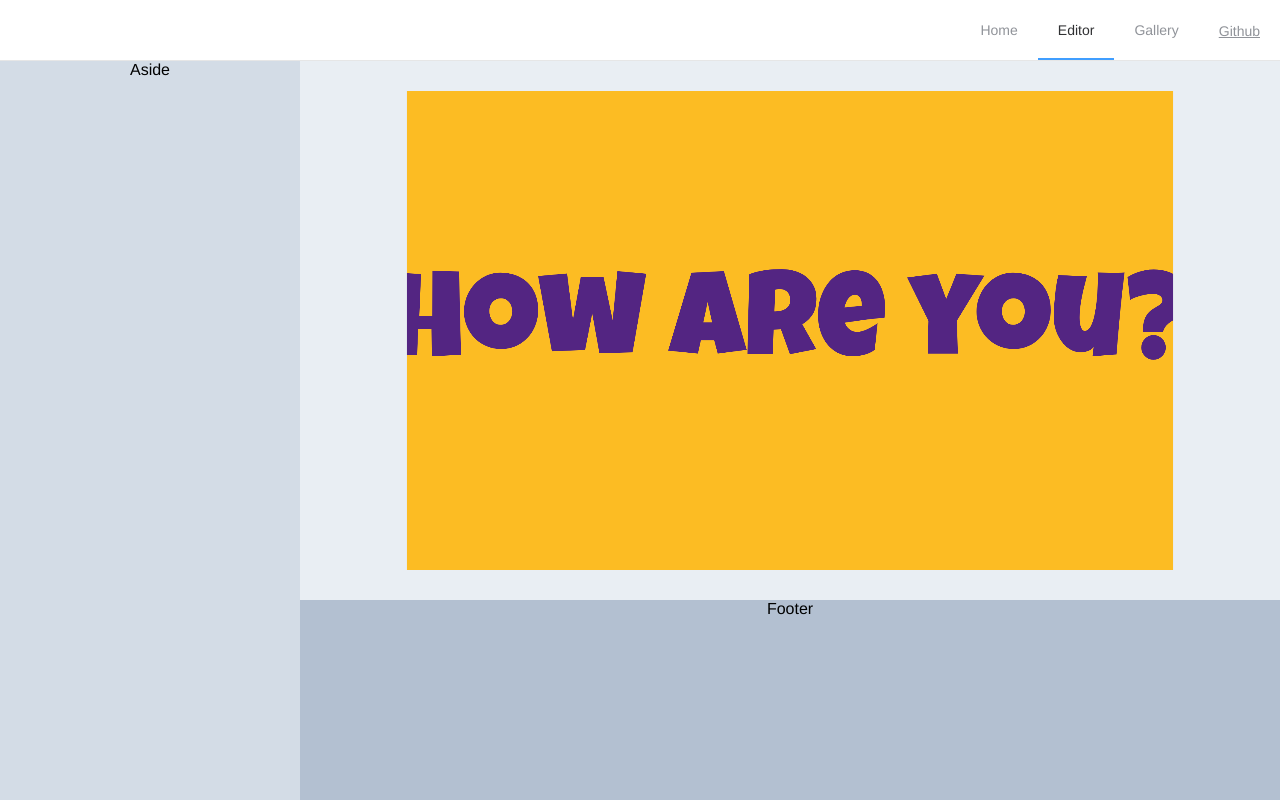
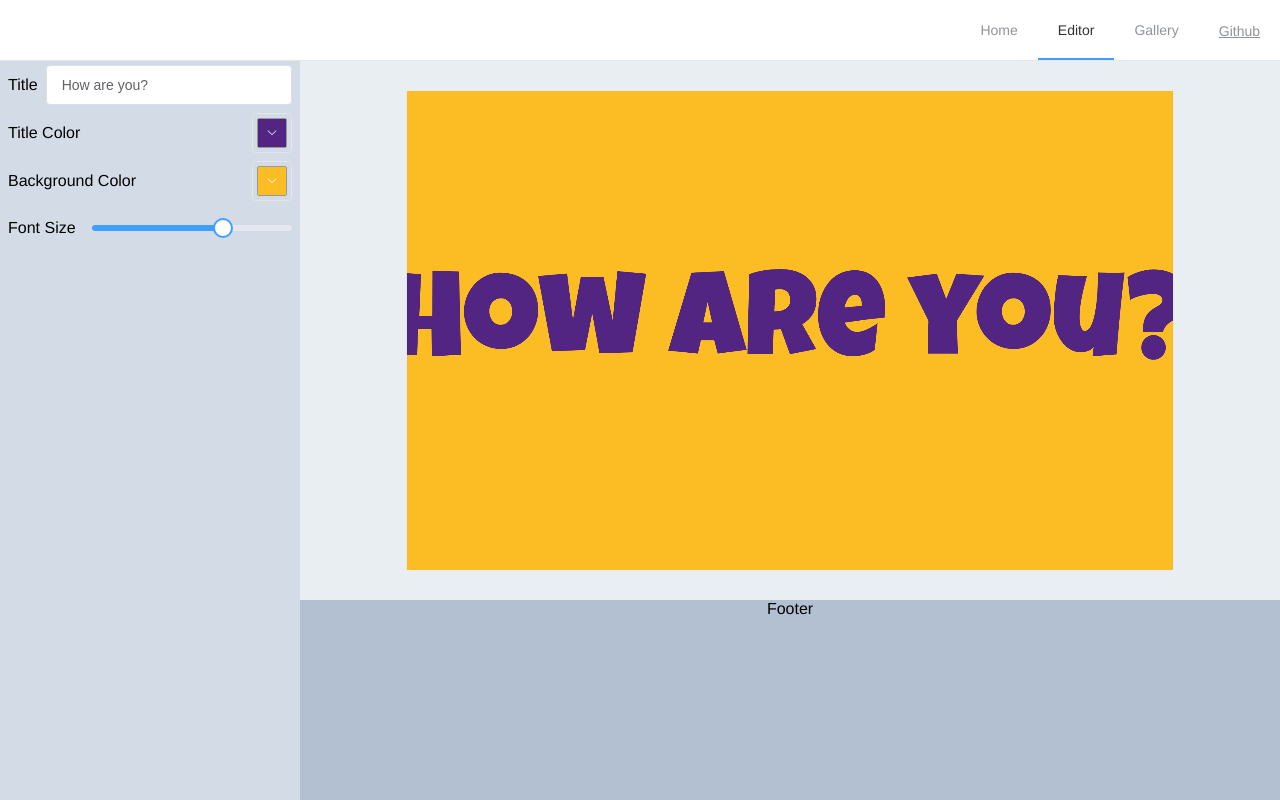
Before and after one commit to pearmini/colorfu, a Vue app: page /editor in a window 1280 px wide. Built offline with nearby package versions, Linux system fonts and the light colour scheme.

Commit message:
feat(sider): add color mode

```diff
--- /dev/null
+++ b/src/components/AttributeTree/Field.vue
@@ -0,0 +1,24 @@
+<template>
+  <div class="container">
+    <span class="input-label">{{ name }}</span>
+    <slot />
+  </div>
+</template>
+
+<script>
+export default { props: { name: String } };
+</script>
+
+<style scoped>
+.input-label {
+  display: inline-block;
+  padding-right: 0.5em;
+}
+
+.container {
+  display: flex;
+  align-items: center;
+  padding: 0.25em 0.5em;
+  justify-content: space-between;
+}
+</style>
--- /dev/null
+++ b/src/components/AttributeTree/index.vue
@@ -0,0 +1,45 @@
+<template>
+  <div v-if="options.type === 'container'">
+    <attribute-tree
+      v-for="child in options.children"
+      :options="child"
+      :key="child.key"
+      :values="values"
+    />
+  </div>
+  <feild v-else :name="options.name">
+    <el-input
+      v-if="options.type === 'text'"
+      :placeholder="options.placeholder"
+      v-model="values[options.key]"
+    />
+    <el-color-picker
+      v-if="options.type === 'color'"
+      v-model="values[options.key]"
+    />
+    <el-slider
+      v-if="options.type === 'number'"
+      v-model="values[options.key]"
+      :min="10"
+      :max="300"
+      :style="{ width: 200 + 'px' }"
+    >
+    </el-slider>
+  </feild>
+</template>
+
+<script>
+import Feild from "./Field.vue";
+
+export default {
+  name: "attribute-tree",
+  components: { Feild },
+  props: {
+    options: Object,
+    values: Object,
+  },
+  mounted() {
+    console.log(this.values);
+  },
+};
+</script>
--- a/src/main.js
+++ b/src/main.js
@@ -9,6 +9,9 @@
   Aside,
   Main,
   Footer,
+  Input,
+  ColorPicker,
+  Slider,
 } from "element-ui";
 import "element-ui/lib/theme-chalk/index.css";
 import App from "./App.vue";
@@ -25,6 +28,9 @@
 Vue.use(Container);
 Vue.use(Aside);
 Vue.use(Footer);
+Vue.use(Input);
+Vue.use(ColorPicker);
+Vue.use(Slider);
 
 new Vue({
   render: (h) => h(App),
--- a/src/pages/Editor.vue
+++ b/src/pages/Editor.vue
@@ -1,6 +1,8 @@
 <template>
   <el-container class="container">
-    <el-aside width="300px">Aside</el-aside>
+    <el-aside width="300px">
+      <attribute-tree :options="attribute" :values="example" />
+    </el-aside>
     <el-container>
       <el-main
         ><div
@@ -23,12 +25,15 @@
 
 <script>
 import Wallpaper from "../components/Wallpaper.vue";
+import AttributeTree from "../components/AttributeTree/index.vue";
 import { useWindowSize } from "../mixins/useWindowSize";
 import fontURL from "../assets/font/en.woff2";
+import { getAttributeOptions } from "../utils/attribute";
 
 export default {
   components: {
     Wallpaper,
+    AttributeTree,
   },
   data() {
     return {
@@ -45,6 +50,9 @@
   },
   mixins: [useWindowSize()],
   computed: {
+    attribute() {
+      return getAttributeOptions(this.example.mode);
+    },
     transformed() {
       const padding = 30;
       const mainHeight = this.windowHeight - 61 - 200;
--- /dev/null
+++ b/src/utils/attribute/color.js
@@ -0,0 +1,26 @@
+export const color = {
+  type: "container",
+  children: [
+    {
+      type: "text",
+      key: "title",
+      name: "Title",
+      placeholder: "Please input title",
+    },
+    {
+      type: "color",
+      key: "text",
+      name: "Title Color",
+    },
+    {
+      type: "color",
+      key: "background",
+      name: "Background Color",
+    },
+    {
+      type: "number",
+      key: "fontSize",
+      name: "Font Size",
+    },
+  ],
+};
--- /dev/null
+++ b/src/utils/attribute/index.js
@@ -0,0 +1,6 @@
+import { color } from "./color";
+export function getAttributeOptions(type) {
+  if (type === "color") {
+    return color;
+  }
+}
```
